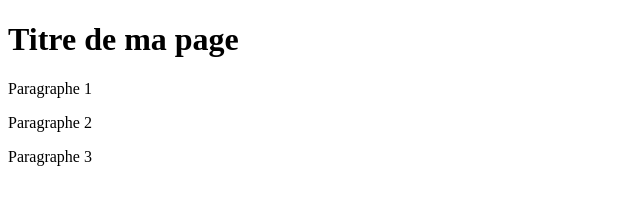
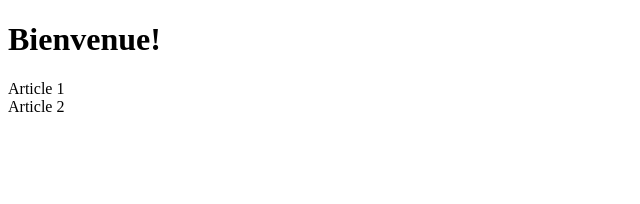
Before and after one commit to kerdou/tuto_Cefii, a plain HTML site: page index.html in a window 1280 px wide. Shown: the whole page, without its empty margins (0-640 px from the left). Drawn offline with Linux system fonts and the light colour scheme.

Commit message:
modification du titre de la page, du H1, remplacement des P par des DIV avec un autre texte

```diff
--- a/index.html
+++ b/index.html
@@ -5,14 +5,13 @@
     <meta charset="UTF-8">
     <meta name="viewport" content="width=device-width, initial-scale=1.0">
     <meta http-equiv="X-UA-Compatible" content="ie=edge">
-    <title>Document</title>
+    <title>Mon site web</title>
 </head>
 
 <body>
-    <h1>Titre de ma page</h1>
-    <p>Paragraphe 1</p>
-    <p>Paragraphe 2</p>
-    <p>Paragraphe 3</p>
+    <h1>Bienvenue!</h1>
+    <div>Article 1</div>
+    <div>Article 2</div>
 </body>
 
 </html>
```
